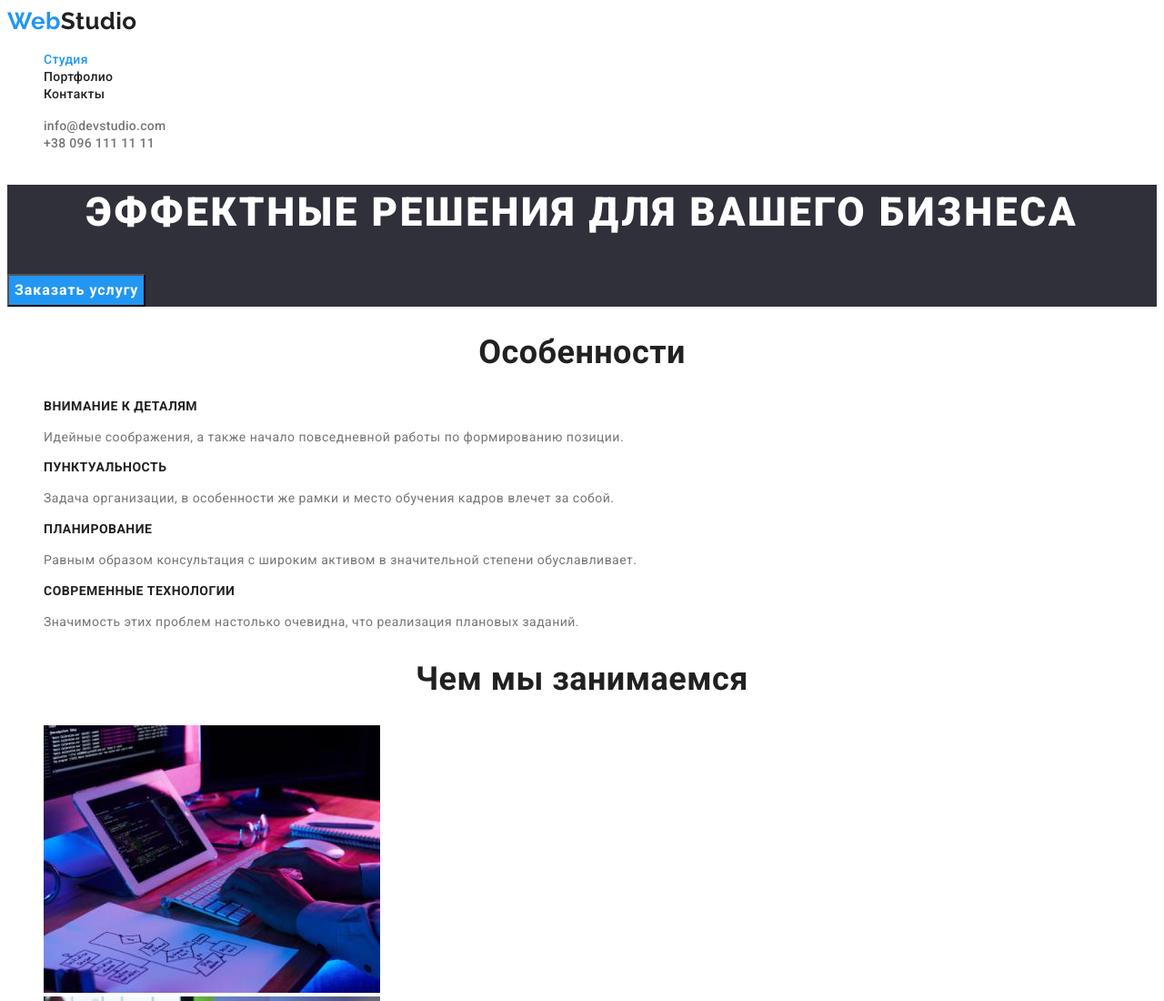
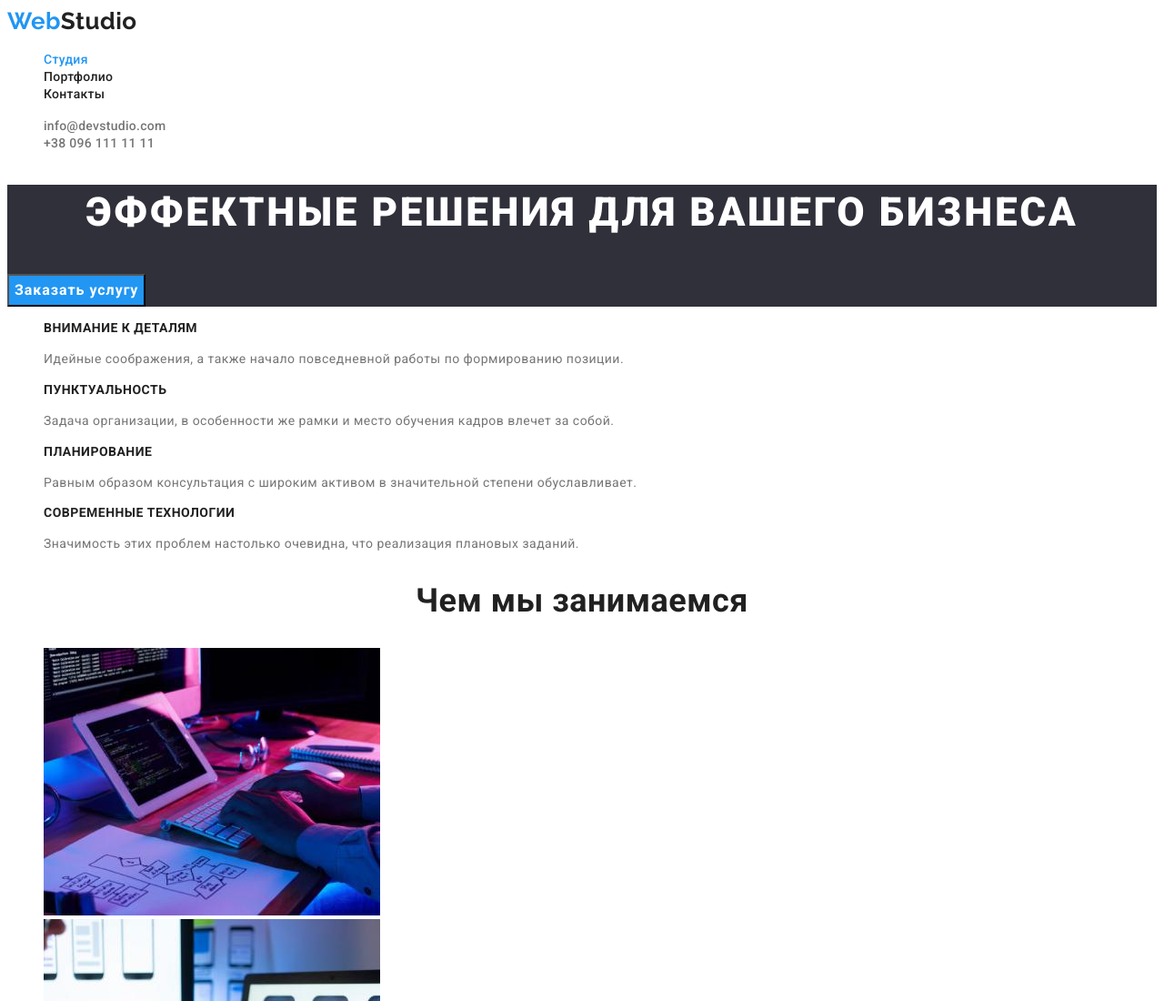
Before and after one commit to Dmitry-Shestakov/goit-markup-hw-02, a plain HTML site: page index.html in a window 1280 px wide. Shown: the top 1100 px of the page at 91% size. Drawn offline with Linux system fonts and the light colour scheme.

Commit message:
прячет заголовки

```diff
--- a/css/styles.css
+++ b/css/styles.css
@@ -27,6 +27,19 @@ body {
 
 .list {
   list-style: none;
+}
+
+.visually-hidden {
+  position: absolute;
+  width: 1px;
+  height: 1px;
+  margin: -1px;
+  border: 0;
+  padding: 0;
+  white-space: nowrap;
+  clip-path: inset(100%);
+  clip: rect(0 0 0 0);
+  overflow: hidden;
 }
 
 /* logo */
--- a/index.html
+++ b/index.html
@@ -42,7 +42,7 @@
       </section>
       <!--Особенности-->
       <section class="section">
-        <h2 class="section-title">Особенности</h2>
+        <h2 class="visually-hidden">Особенности</h2>
         <ul class="features-list list">
           <li>
             <h3 class="title">ВНИМАНИЕ К ДЕТАЛЯМ</h3>
```
Also changed, not shown: portfolio.html (+1 -1 lines).
